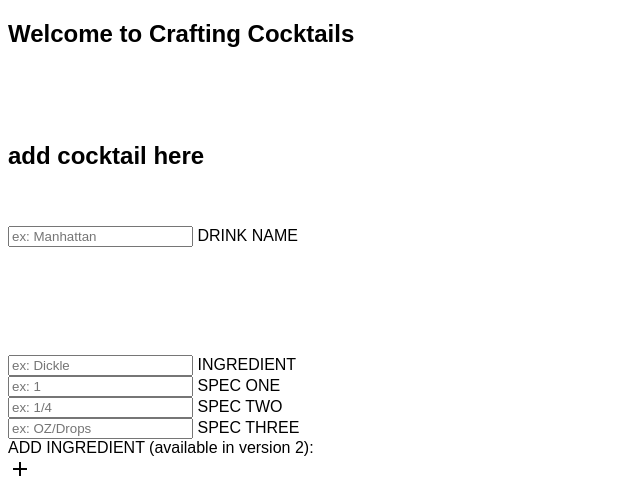
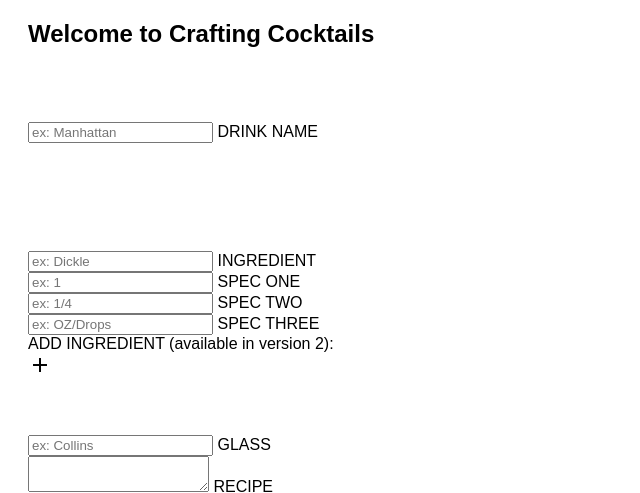
Before and after one commit to athenaperez/back_end_capstone, a website: page client/index.html in a window 1280 px wide. Shown: the top 493 px of the page, without its empty margins (0-640 px from the left). Drawn offline with nearby package versions, Linux system fonts and the light colour scheme; some packages are replaced by stand-ins of ours.

Commit message:
update readme

```diff
--- a/client/index.html
+++ b/client/index.html
@@ -13,15 +13,22 @@
 <!-- ____________________________________ -->
 	<body ng-app="CraftingCocktails">
 
+	<div class="wrapper">
+
 		<h2>Welcome to Crafting Cocktails</h2>
 <br>
 <br>
 <br>
 
 
+
+
 		<div ng-view>
 
 		</div>
+
+</div>
+
 
 		<script src="lib/angular/angular.min.js"></script>
 		<script src="lib/angular-route/angular-route.min.js"></script>
--- a/client/partials/home.html
+++ b/client/partials/home.html
@@ -1,8 +1,3 @@
-<h2>add cocktail here</h2>
-
-
-<br>
-<br>
 
 
 <div class="row">
--- a/client/styles/main.css
+++ b/client/styles/main.css
@@ -1,4 +1,9 @@
 body {
 	background-color: white;
 	font-family: arial;
+
 }
+
+.wrapper {
+	margin: 20px;
+}
--- a/server/controllers/index.js
+++ b/server/controllers/index.js
@@ -6,7 +6,6 @@ const { Cocktail } = require('../models/models.js')
 
 // __________________________
 const addCocktail = (req, res, err) => {
-	console.log(req.body)
 	Cocktail
 	.create(req.body)
   .then((cocktail) => {
--- a/server/models/models.js
+++ b/server/models/models.js
@@ -1,4 +1,4 @@
-'use strict'
+ 'use strict'
 
 const mongoose = require('mongoose')
 
```
Also changed, not shown: README.md, 1 other file.
